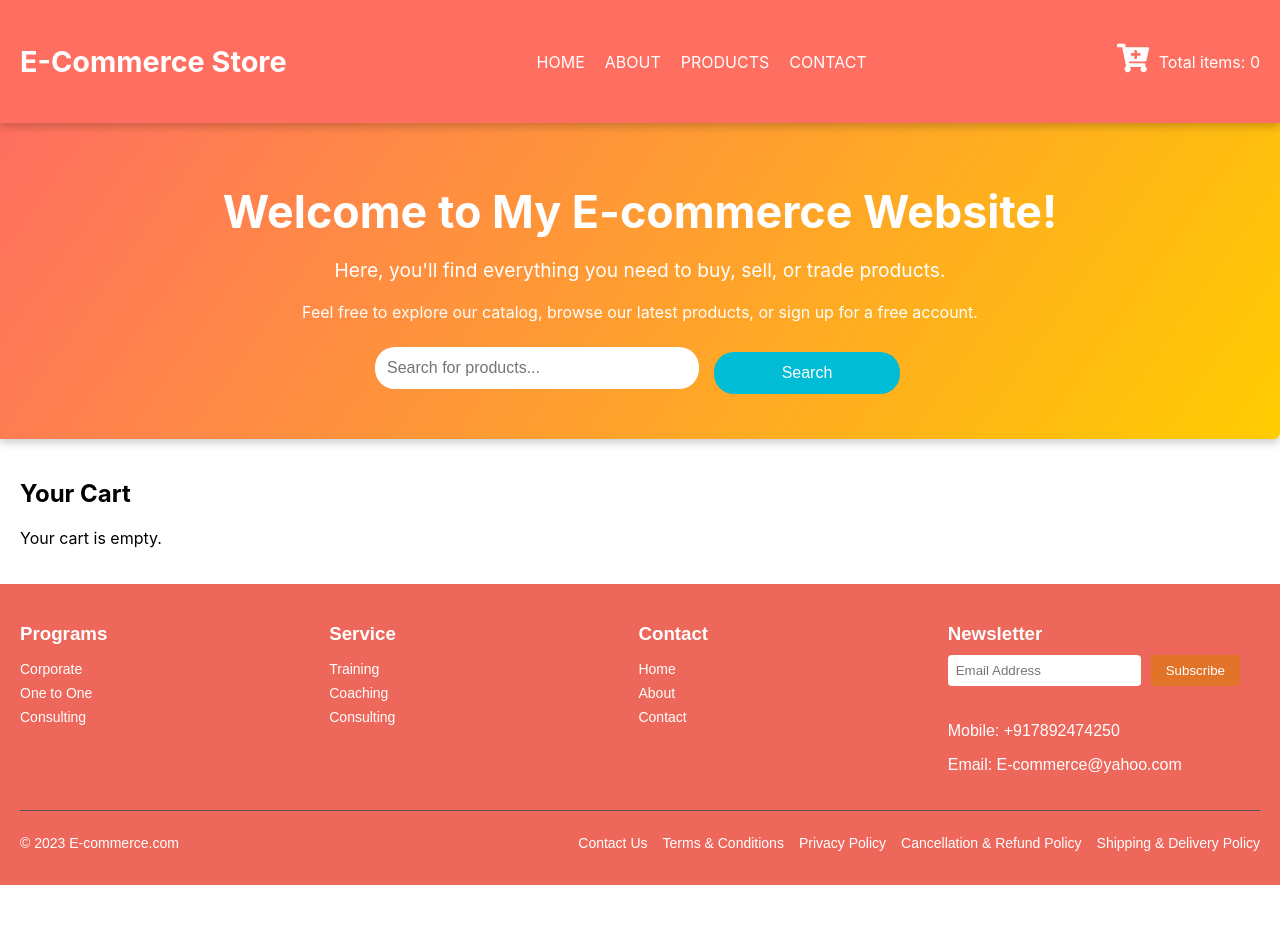
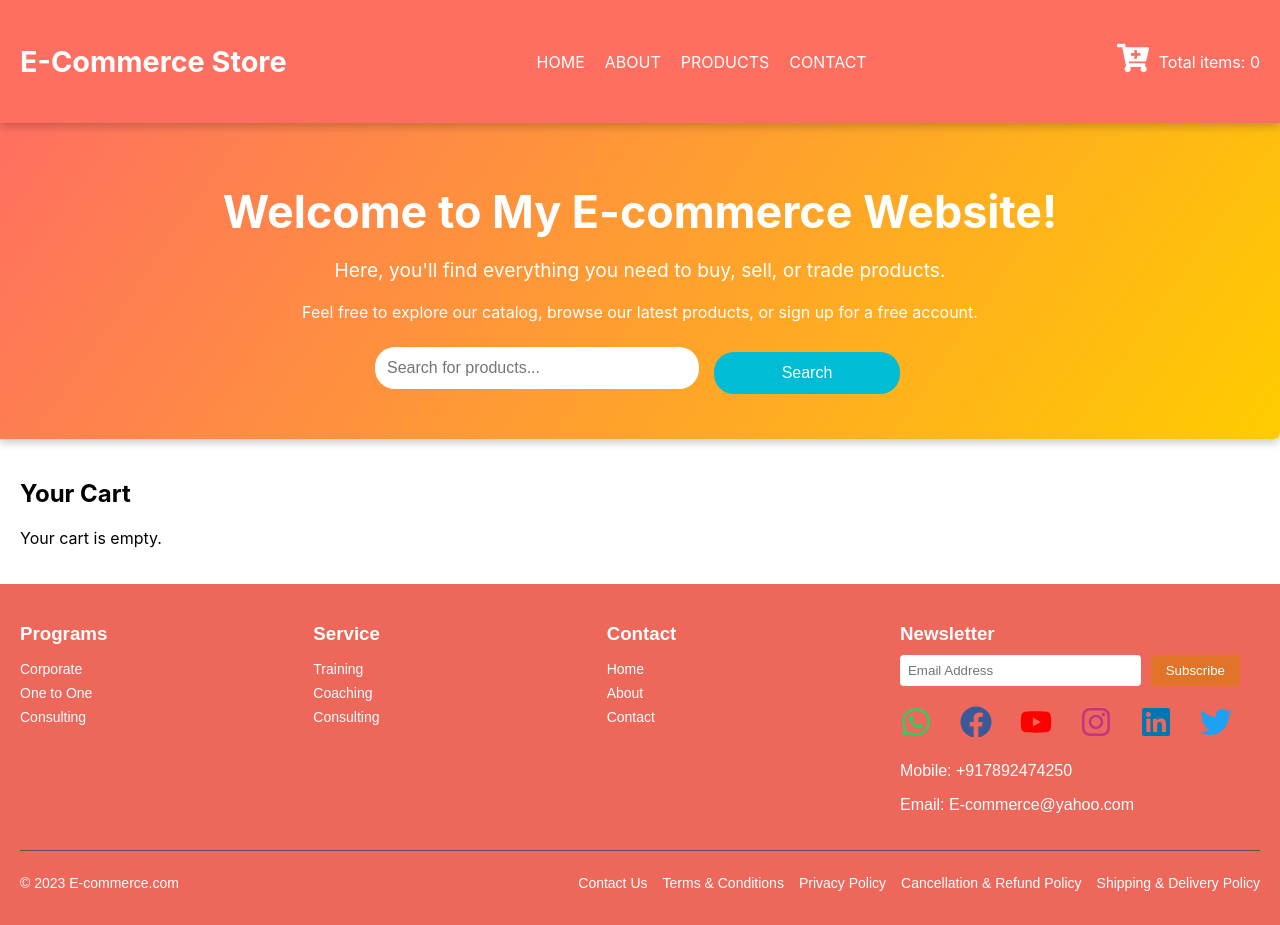
Before and after one commit to olaamidee/E-commerce, a React (Create React App) app: page /cart in a window 1280 px wide. Before the commit the page ends 885 px from the top, so only its background shows below. Built offline with nearby package versions, Linux system fonts and the light colour scheme.

Commit message:
making changes and upgrading some conponents

```diff
--- /dev/null
+++ b/src/App.css
@@ -0,0 +1,91 @@
+.contact-container {
+    max-width: 100%;
+    margin: 0 auto;
+    padding: 20px;
+    font-family: Arial, sans-serif;
+    background-color: #f9f9f9;
+}
+
+.contact-header {
+    text-align: center;
+    margin-bottom: 30px;
+}
+
+.contact-header h1 {
+    font-size: 2.5rem;
+    margin-bottom: 10px;
+    color: #333;
+}
+
+.contact-description {
+    font-size: 1.2rem;
+    line-height: 1.6;
+    color: #555;
+}
+
+.contact-content {
+    display: flex;
+    justify-content: space-between;
+    align-items: flex-start;
+    gap: 40px;
+}
+
+.contact-form {
+    flex: 1;
+    display: flex;
+    flex-direction: column;
+}
+
+.input-field,
+.textarea-field {
+    width: 100%;
+    padding: 10px;
+    margin-bottom: 20px;
+    border: 1px solid #ccc;
+    border-radius: 5px;
+    font-size: 1rem;
+}
+
+.textarea-field {
+    resize: vertical;
+}
+
+.submit-button {
+    background-color: #007bff;
+    color: white;
+    padding: 10px;
+    border: none;
+    border-radius: 5px;
+    font-size: 1.1rem;
+    cursor: pointer;
+    transition: background-color 0.3s ease;
+}
+
+.submit-button:hover {
+    background-color: #0056b3;
+}
+
+.socials-icons {
+    display: flex;
+    flex-direction: column;
+    align-items: center;
+    gap: 20px;
+    margin-top: 20px;
+}
+
+.icon {
+    font-size: 2rem;
+    color: #333;
+    transition: color 0.3s ease;
+}
+
+.icon:hover {
+    color: #007bff;
+}
+
+.icon.whatsapp { color: #25D366; }
+.icon.facebook { color: #3b5998; }
+.icon.youtube { color: #FF0000; }
+.icon.instagram { color: #C13584; }
+.icon.linkedin { color: #0077b5; }
+.icon.twitter { color: #1DA1F2; }
--- a/src/App.js
+++ b/src/App.js
@@ -1,5 +1,6 @@
 import React from 'react';
 import { BrowserRouter as Router, Route, Routes } from "react-router-dom";
+import './App.css'
 import Header from './Components/Header';
 import Navbar from './Components/Navbar';
 import HomePage from './Pages/HomePage';
--- a/src/Components/Footer.css
+++ b/src/Components/Footer.css
@@ -57,13 +57,44 @@
 
 .social-icons {
   display: flex;
-    gap: 10px;
-    margin-bottom: 10px;
+  flex-direction: row;
+  align-items: center;
+  gap: 20px;
+  margin-top: 20px;
 }
 
-  .social-icons a {
-    color: white;
-    font-size: 20px;
+.icon {
+  font-size: 2rem;
+  color: #333;
+  transition: color 0.3s ease;
+}
+
+.icon:hover {
+  color: #007bff;
+}
+
+.icon.whatsapp {
+  color: #25D366;
+}
+
+.icon.facebook {
+  color: #3b5998;
+}
+
+.icon.youtube {
+  color: #FF0000;
+}
+
+.icon.instagram {
+  color: #C13584;
+}
+
+.icon.linkedin {
+  color: #0077b5;
+}
+
+.icon.twitter {
+  color: #1DA1F2;
 }
 
 .footer-bottom {
--- a/src/Components/Footer.js
+++ b/src/Components/Footer.js
@@ -1,6 +1,7 @@
 // Footer.js
 import React from 'react';
-import './Footer.css'; // Assuming you are using CSS for styling
+import './Footer.css';
+import { FaFacebook, FaYoutube, FaInstagram, FaWhatsapp, FaLinkedin, FaTwitter} from 'react-icons/fa';
 
 const Footer = () => {
   return (
@@ -37,13 +38,13 @@ const Footer = () => {
             <button type="submit">Subscribe</button>
           </form>
           <div className="social-icons">
-            <a href="https://wa.me/"><i className="fab fa-whatsapp"></i></a>
-            <a href="https://youtube.com"><i className="fab fa-youtube"></i></a>
-            <a href="https://instagram.com"><i className="fab fa-instagram"></i></a>
-            <a href="https://facebook.com"><i className="fab fa-facebook"></i></a>
-            <a href="https://linkedin.com"><i className="fab fa-linkedin"></i></a>
-            <a href="https://twitter.com"><i className="fab fa-twitter"></i></a>
-          </div>
+                    <a href="https://wa.me/" aria-label="WhatsApp" className="icon whatsapp"><FaWhatsapp /></a>
+                    <a href="https://facebook.com" aria-label="Facebook" className="icon facebook"><FaFacebook /></a>
+                    <a href="https://youtube.com" aria-label="YouTube" className="icon youtube"><FaYoutube /></a>
+                    <a href="https://instagram.com" aria-label="Instagram" className="icon instagram"><FaInstagram /></a>
+                    <a href="https://linkedin.com" aria-label="LinkedIn" className="icon linkedin"><FaLinkedin /></a>
+                    <a href="https://twitter.com" aria-label="Twitter" className="icon twitter"><FaTwitter /></a>
+                </div>
           <p>Mobile: +917892474250</p>
           <p>Email: E-commerce@yahoo.com</p>
         </div>
--- a/src/Pages/ContactPage.js
+++ b/src/Pages/ContactPage.js
@@ -1,26 +1,41 @@
-import React from 'react'
+import React from 'react';
+import { FaFacebook, FaYoutube, FaInstagram, FaWhatsapp, FaLinkedin, FaTwitter } from 'react-icons/fa';
 
 function ContactPage() {
-  return (
-    <div className="contact-container">
-        <h1>Contact Us</h1>
-        <p>Feel free to reach out to us through the following platforms:</p>
-        <div className="social-icons">
-            <a href="https://www.facebook.com/YourProfile" target="_blank" rel="noopener noreferrer">
-                <img src="https://img.icons8.com/fluent/48/000000/facebook-new.png" alt="Facebook" />
-            </a>
-            <a href="https://wa.me/YourNumber" target="_blank" rel="noopener noreferrer">
-                <img src="https://img.icons8.com/fluent/48/000000/whatsapp.png" alt="WhatsApp" />
-            </a>
-            <a href="https://t.me/YourUsername" target="_blank" rel="noopener noreferrer">
-                <img src="https://img.icons8.com/fluent/48/000000/telegram-app.png" alt="Telegram" />
-            </a>
-            <a href="https://twitter.com/YourUsername" target="_blank" rel="noopener noreferrer">
-                <img src="https://img.icons8.com/fluent/48/000000/twitter.png" alt="Twitter" />
-            </a>
+    return (
+        <div className="contact-container">
+            <div className="contact-header">
+                <h1>Contact Us</h1>
+                <p className="contact-description">
+                    Lorem ipsum dolor sit amet consectetur adipisicing elit. Obcaecati rerum eius nesciunt ratione veritatis ipsa ut, suscipit, nihil quod at a voluptatem quas dicta enim maiores incidunt voluptatum neque atque possimus veniam, illum asperiores aut? Repellendus, voluptas ad. Fuga, necessitatibus aperiam! Sed, eos! Sunt explicabo ratione facilis, officiis quam magni.
+                </p>
+            </div>
+
+            <div className="contact-content">
+                <form className="contact-form">
+                    <label htmlFor="name">Name:</label>
+                    <input type="text" id="name" name="name" required className="input-field" />
+
+                    <label htmlFor="email">Email:</label>
+                    <input type="email" id="email" name="email" required className="input-field" />
+
+                    <label htmlFor="message">Message:</label>
+                    <textarea id="message" name="message" rows="5" required className="textarea-field" />
+
+                    <input type="submit" value="Submit" className="submit-button" />
+                </form>
+
+                <div className="socials-icons">
+                    <a href="https://wa.me/" aria-label="WhatsApp" className="icon whatsapp"><FaWhatsapp /></a>
+                    <a href="https://facebook.com" aria-label="Facebook" className="icon facebook"><FaFacebook /></a>
+                    <a href="https://youtube.com" aria-label="YouTube" className="icon youtube"><FaYoutube /></a>
+                    <a href="https://instagram.com" aria-label="Instagram" className="icon instagram"><FaInstagram /></a>
+                    <a href="https://linkedin.com" aria-label="LinkedIn" className="icon linkedin"><FaLinkedin /></a>
+                    <a href="https://twitter.com" aria-label="Twitter" className="icon twitter"><FaTwitter /></a>
+                </div>
+            </div>
         </div>
-    </div>
-);
+    );
 }
 
-export default ContactPage
+export default ContactPage;
```
Lines whose indentation alone changed are shown as unchanged.
